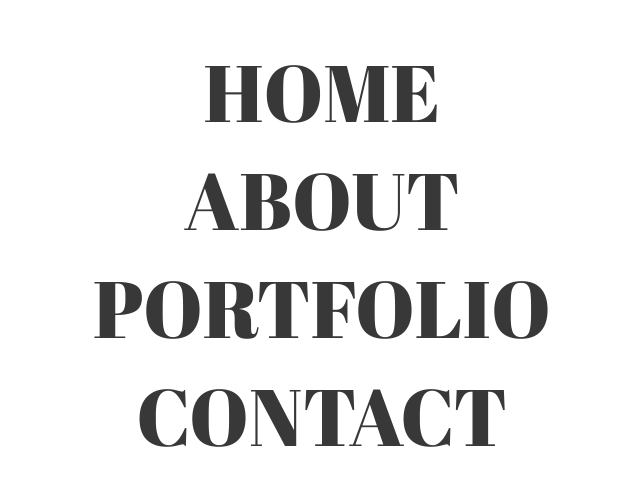
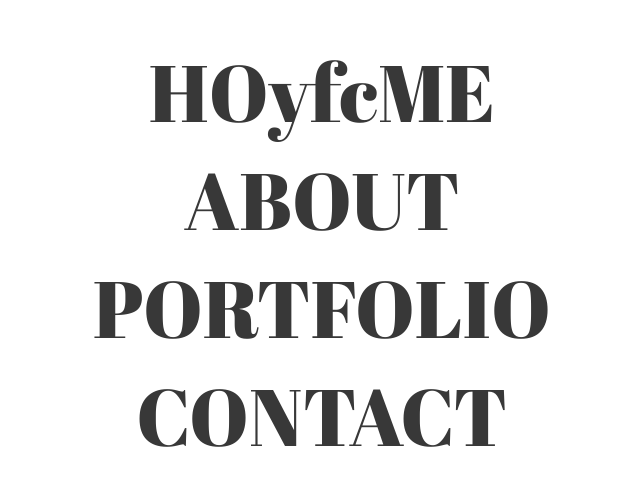
Before and after one commit to zorrozkilo/miweb, a plain HTML site: page index.html in a window 1280 px wide. Shown: the part 147-632 px from the top of the page, without its empty margins (318-958 px from the left). Drawn offline with Linux system fonts and the light colour scheme.

Commit message:
Update index.html

```diff
--- a/index.html
+++ b/index.html
@@ -17,7 +17,7 @@
     <div id="header"></div>
     <div id="menu">
       <ul>
-        <li><a href="#">HOME</a></li>
+        <li><a href="#">HOyfcME</a></li>
         <li><a href="#">ABOUT</a></li>
         <li><a href="#">PORTFOLIO</a></li>
         <li><a href="#">CONTACT</a></li>
```
